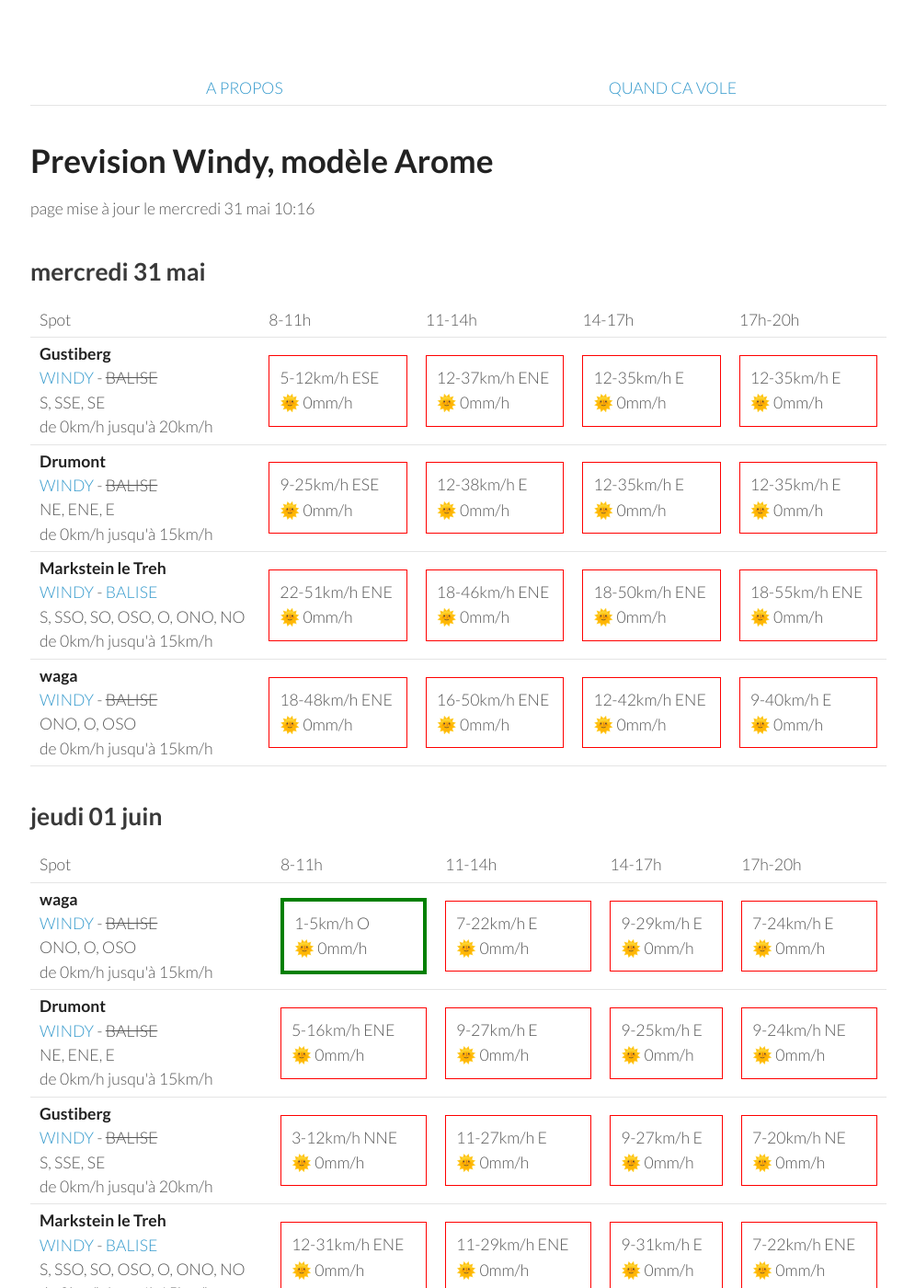
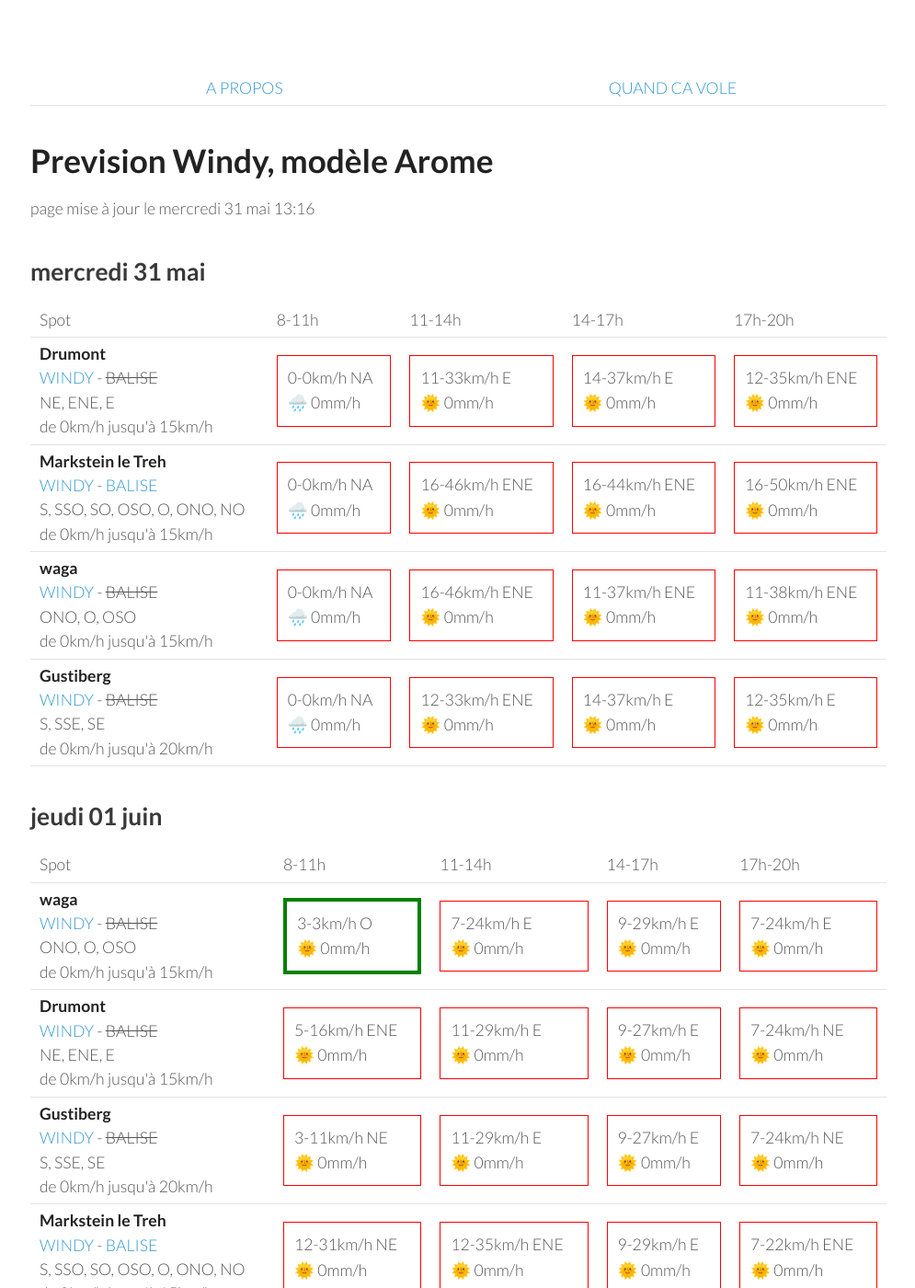
Before and after one commit to parapente-dans-le-nord/parapente-dans-le-nord.github.io, a Jekyll site: the page built from vosges.markdown, in a window 1280 px wide and 1400 px high. Shown: the whole window at 92% size, without its empty margins (25-1020 px from the left). Built offline with Jekyll 4.4.1, drawn with Linux system fonts in a browser that asks for light colours.

Commit message:
update index.markdown

```diff
--- a/vosges.markdown
+++ b/vosges.markdown
@@ -7,7 +7,7 @@ title:  "Tous les spots"
 {: .links}
 
 # Prevision Windy, modèle Arome
-page mise à jour le mercredi 31 mai 10:16
+page mise à jour le mercredi 31 mai 13:16
 
 ## mercredi 31 mai
 
@@ -22,43 +22,39 @@ page mise à jour le mercredi 31 mai 10:16
       <td>17h-20h</td>
     </tr>
 <tr>
-        <td><strong>Gustiberg</strong><br><a href="https://windy.com/47.894/6.934?47.891,6.934,15,m:eYYagmI">WINDY</a> - <span class="no-balise"> BALISE </span><br> <span class="vent-favorable">S, SSE, SE</span><br><span class="force-vent">de 0km/h jusqu'à 20km/h</span> </td>
-
-            <td><div class="not-flyable"><p>5-12km/h ESE</p><p>🌞 0mm/h</p></div></td>
-            <td><div class="not-flyable"><p>12-37km/h ENE</p><p>🌞 0mm/h</p></div></td>
-            <td><div class="not-flyable"><p>12-35km/h E</p><p>🌞 0mm/h</p></div></td>
-            <td><div class="not-flyable"><p>12-35km/h E</p><p>🌞 0mm/h</p></div></td>
-
-
-    </tr>
-<tr>
         <td><strong>Drumont</strong><br><a href="https://windy.com/47.898/6.919?47.687,6.919,9,m:eYYagmG">WINDY</a> - <span class="no-balise"> BALISE </span><br> <span class="vent-favorable">NE, ENE, E</span><br><span class="force-vent">de 0km/h jusqu'à 15km/h</span> </td>
 
-            <td><div class="not-flyable"><p>9-25km/h ESE</p><p>🌞 0mm/h</p></div></td>
-            <td><div class="not-flyable"><p>12-38km/h E</p><p>🌞 0mm/h</p></div></td>
-            <td><div class="not-flyable"><p>12-35km/h E</p><p>🌞 0mm/h</p></div></td>
-            <td><div class="not-flyable"><p>12-35km/h E</p><p>🌞 0mm/h</p></div></td>
-
+            <td><div class="not-flyable"><p>0-0km/h NA</p><p>🌧️ 0mm/h</p></div></td>
+            <td><div class="not-flyable"><p>11-33km/h E</p><p>🌞 0mm/h</p></div></td>
+            <td><div class="not-flyable"><p>14-37km/h E</p><p>🌞 0mm/h</p></div></td>
+            <td><div class="not-flyable"><p>12-35km/h ENE</p><p>🌞 0mm/h</p></div></td>
 
     </tr>
 <tr>
         <td><strong>Markstein le Treh</strong><br><a href="https://windy.com/47.926/7.012?47.505,7.012,8,m:eY1agmQ">WINDY</a> - <span class=""><a href="http://www.balisemeteo.com/balise.php?idBalise=136">BALISE</a> </span><br> <span class="vent-favorable">S, SSO, SO, OSO, O, ONO, NO</span><br><span class="force-vent">de 0km/h jusqu'à 15km/h</span> </td>
 
-            <td><div class="not-flyable"><p>22-51km/h ENE</p><p>🌞 0mm/h</p></div></td>
-            <td><div class="not-flyable"><p>18-46km/h ENE</p><p>🌞 0mm/h</p></div></td>
-            <td><div class="not-flyable"><p>18-50km/h ENE</p><p>🌞 0mm/h</p></div></td>
-            <td><div class="not-flyable"><p>18-55km/h ENE</p><p>🌞 0mm/h</p></div></td>
-
+            <td><div class="not-flyable"><p>0-0km/h NA</p><p>🌧️ 0mm/h</p></div></td>
+            <td><div class="not-flyable"><p>16-46km/h ENE</p><p>🌞 0mm/h</p></div></td>
+            <td><div class="not-flyable"><p>16-44km/h ENE</p><p>🌞 0mm/h</p></div></td>
+            <td><div class="not-flyable"><p>16-50km/h ENE</p><p>🌞 0mm/h</p></div></td>
 
     </tr>
 <tr>
         <td><strong>waga</strong><br><a href="https://windy.com/47.903/6.996?47.900,6.983,15">WINDY</a> - <span class="no-balise"> BALISE </span><br> <span class="vent-favorable">ONO, O, OSO</span><br><span class="force-vent">de 0km/h jusqu'à 15km/h</span> </td>
 
-            <td><div class="not-flyable"><p>18-48km/h ENE</p><p>🌞 0mm/h</p></div></td>
-            <td><div class="not-flyable"><p>16-50km/h ENE</p><p>🌞 0mm/h</p></div></td>
-            <td><div class="not-flyable"><p>12-42km/h ENE</p><p>🌞 0mm/h</p></div></td>
-            <td><div class="not-flyable"><p>9-40km/h E</p><p>🌞 0mm/h</p></div></td>
+            <td><div class="not-flyable"><p>0-0km/h NA</p><p>🌧️ 0mm/h</p></div></td>
+            <td><div class="not-flyable"><p>16-46km/h ENE</p><p>🌞 0mm/h</p></div></td>
+            <td><div class="not-flyable"><p>11-37km/h ENE</p><p>🌞 0mm/h</p></div></td>
+            <td><div class="not-flyable"><p>11-38km/h ENE</p><p>🌞 0mm/h</p></div></td>
 
+    </tr>
+<tr>
+        <td><strong>Gustiberg</strong><br><a href="https://windy.com/47.894/6.934?47.891,6.934,15,m:eYYagmI">WINDY</a> - <span class="no-balise"> BALISE </span><br> <span class="vent-favorable">S, SSE, SE</span><br><span class="force-vent">de 0km/h jusqu'à 20km/h</span> </td>
+
+            <td><div class="not-flyable"><p>0-0km/h NA</p><p>🌧️ 0mm/h</p></div></td>
+            <td><div class="not-flyable"><p>12-33km/h ENE</p><p>🌞 0mm/h</p></div></td>
+            <td><div class="not-flyable"><p>14-37km/h E</p><p>🌞 0mm/h</p></div></td>
+            <td><div class="not-flyable"><p>12-35km/h E</p><p>🌞 0mm/h</p></div></td>
 
     </tr>
 
@@ -80,8 +76,8 @@ page mise à jour le mercredi 31 mai 10:16
 <tr>
         <td><strong>waga</strong><br><a href="https://windy.com/47.903/6.996?47.900,6.983,15">WINDY</a> - <span class="no-balise"> BALISE </span><br> <span class="vent-favorable">ONO, O, OSO</span><br><span class="force-vent">de 0km/h jusqu'à 15km/h</span> </td>
 
-            <td><div class="flyable"><p>1-5km/h O</p><p>🌞 0mm/h</p></div></td>
-            <td><div class="not-flyable"><p>7-22km/h E</p><p>🌞 0mm/h</p></div></td>
+            <td><div class="flyable"><p>3-3km/h O</p><p>🌞 0mm/h</p></div></td>
+            <td><div class="not-flyable"><p>7-24km/h E</p><p>🌞 0mm/h</p></div></td>
             <td><div class="not-flyable"><p>9-29km/h E</p><p>🌞 0mm/h</p></div></td>
             <td><div class="not-flyable"><p>7-24km/h E</p><p>🌞 0mm/h</p></div></td>
 
@@ -91,28 +87,28 @@ page mise à jour le mercredi 31 mai 10:16
         <td><strong>Drumont</strong><br><a href="https://windy.com/47.898/6.919?47.687,6.919,9,m:eYYagmG">WINDY</a> - <span class="no-balise"> BALISE </span><br> <span class="vent-favorable">NE, ENE, E</span><br><span class="force-vent">de 0km/h jusqu'à 15km/h</span> </td>
 
             <td><div class="not-flyable"><p>5-16km/h ENE</p><p>🌞 0mm/h</p></div></td>
+            <td><div class="not-flyable"><p>11-29km/h E</p><p>🌞 0mm/h</p></div></td>
             <td><div class="not-flyable"><p>9-27km/h E</p><p>🌞 0mm/h</p></div></td>
-            <td><div class="not-flyable"><p>9-25km/h E</p><p>🌞 0mm/h</p></div></td>
-            <td><div class="not-flyable"><p>9-24km/h NE</p><p>🌞 0mm/h</p></div></td>
+            <td><div class="not-flyable"><p>7-24km/h NE</p><p>🌞 0mm/h</p></div></td>
 
 
     </tr>
 <tr>
         <td><strong>Gustiberg</strong><br><a href="https://windy.com/47.894/6.934?47.891,6.934,15,m:eYYagmI">WINDY</a> - <span class="no-balise"> BALISE </span><br> <span class="vent-favorable">S, SSE, SE</span><br><span class="force-vent">de 0km/h jusqu'à 20km/h</span> </td>
 
-            <td><div class="not-flyable"><p>3-12km/h NNE</p><p>🌞 0mm/h</p></div></td>
-            <td><div class="not-flyable"><p>11-27km/h E</p><p>🌞 0mm/h</p></div></td>
+            <td><div class="not-flyable"><p>3-11km/h NE</p><p>🌞 0mm/h</p></div></td>
+            <td><div class="not-flyable"><p>11-29km/h E</p><p>🌞 0mm/h</p></div></td>
             <td><div class="not-flyable"><p>9-27km/h E</p><p>🌞 0mm/h</p></div></td>
-            <td><div class="not-flyable"><p>7-20km/h NE</p><p>🌞 0mm/h</p></div></td>
+            <td><div class="not-flyable"><p>7-24km/h NE</p><p>🌞 0mm/h</p></div></td>
 
 
     </tr>
 <tr>
         <td><strong>Markstein le Treh</strong><br><a href="https://windy.com/47.926/7.012?47.505,7.012,8,m:eY1agmQ">WINDY</a> - <span class=""><a href="http://www.balisemeteo.com/balise.php?idBalise=136">BALISE</a> </span><br> <span class="vent-favorable">S, SSO, SO, OSO, O, ONO, NO</span><br><span class="force-vent">de 0km/h jusqu'à 15km/h</span> </td>
 
-            <td><div class="not-flyable"><p>12-31km/h ENE</p><p>🌞 0mm/h</p></div></td>
-            <td><div class="not-flyable"><p>11-29km/h ENE</p><p>🌞 0mm/h</p></div></td>
-            <td><div class="not-flyable"><p>9-31km/h E</p><p>🌞 0mm/h</p></div></td>
+            <td><div class="not-flyable"><p>12-31km/h NE</p><p>🌞 0mm/h</p></div></td>
+            <td><div class="not-flyable"><p>12-35km/h ENE</p><p>🌞 0mm/h</p></div></td>
+            <td><div class="not-flyable"><p>9-29km/h E</p><p>🌞 0mm/h</p></div></td>
             <td><div class="not-flyable"><p>7-22km/h ENE</p><p>🌞 0mm/h</p></div></td>
 
 
```
